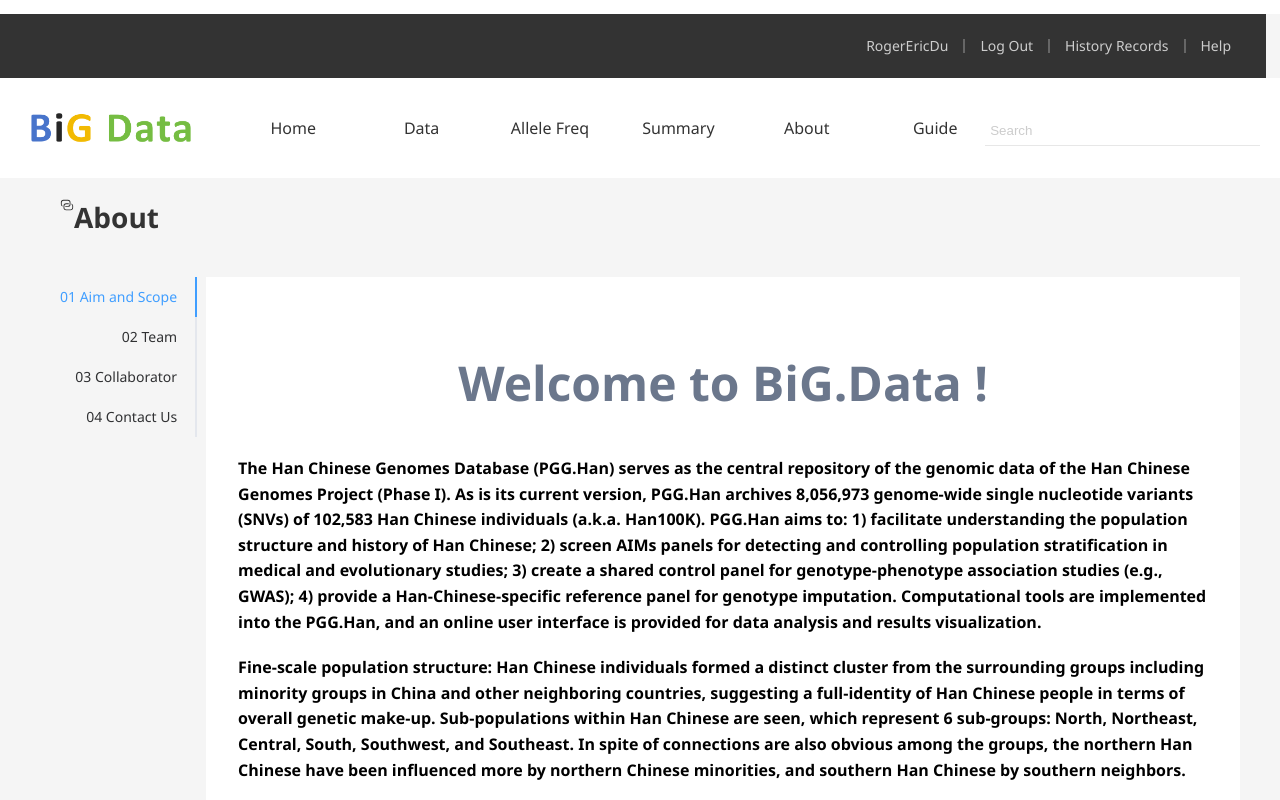
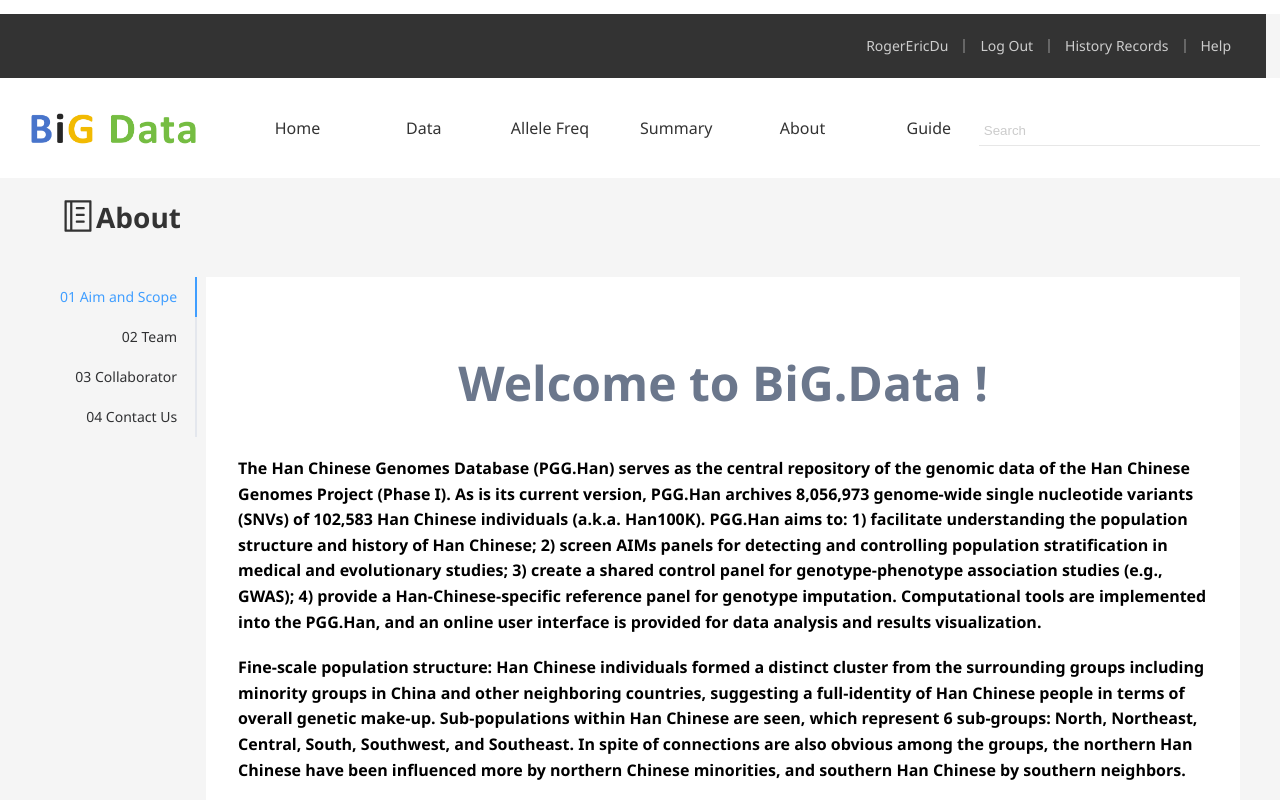
Before and after one commit to RogerEricDu/PGG.AF1M, a Vue app: page /about in a window 1280 px wide. Shown: the top 800 px of the page. Built offline with nearby package versions, Linux system fonts and the light colour scheme; no server answers.

Commit message:
修改了路由名称，调整title样式

```diff
--- a/src/components/LayoutHeader.vue
+++ b/src/components/LayoutHeader.vue
@@ -11,8 +11,8 @@
       <ul class="app-header-nav">
         <li class="home"><RouterLink to="/">Home</RouterLink></li>
         <li> <RouterLink to="/data">Data</RouterLink> </li>
-        <li> <RouterLink to="/gene">Allele Freq</RouterLink> </li>
-        <li> <RouterLink to="/snps">Summary</RouterLink> </li>
+        <li> <RouterLink to="/allelefreq">Allele Freq</RouterLink> </li>
+        <li> <RouterLink to="/summary">Summary</RouterLink> </li>
         <li> <RouterLink to="/about">About</RouterLink> </li>
         <li> <RouterLink to="/guide">Guide</RouterLink> </li>
       </ul>
@@ -47,7 +47,7 @@
   }
 
   .app-header-nav {
-    width: 850px;
+    width: 820px;
     display: flex;
     padding-left: 40px;
     justify-content: space-between;
--- a/src/components/LayoutSticky.vue
+++ b/src/components/LayoutSticky.vue
@@ -65,7 +65,7 @@ const { y } = useScroll(window)
 }
 
 .app-header-nav {
-    width: 850px;
+    width: 800px;
     display: flex;
     padding-left: 40px;
     justify-content: space-between;
--- a/src/views/About/index.vue
+++ b/src/views/About/index.vue
@@ -10,7 +10,7 @@ const tabPosition = ref('left')
 <template>
   <div class="page-container">
     <div class="about-container">
-      <el-icon><Connection /></el-icon>
+      <el-icon class="memo-icon"><Memo /></el-icon>
       <h1>About</h1>
     </div>
     <div class="content-container">
@@ -40,6 +40,10 @@ const tabPosition = ref('left')
 .content-container{
   flex: 1;
 }
+.memo-icon{
+  border:black;
+  font-size: 36px;
+}
 
 .demo-tabs {
   margin-top: 20px; /* 调整标签页与上方内容的距离 */
--- a/src/views/Guide/index.vue
+++ b/src/views/Guide/index.vue
@@ -10,15 +10,14 @@ const tabPosition = ref('left')
 <template>
   <div class="guide-page-container">
     <div class="guide-container">
-      <el-icon><Connection /></el-icon><h1>Guide</h1>
+      <el-icon class="guide-icon1"><EditPen /></el-icon><h1>Guide</h1>
 
     </div>
     <div class="guide-content-container">
       <el-tabs :tab-position="tabPosition" class="demo-tabs">
-        <el-tab-pane label="01 Aim and Scope"><FAQ></FAQ></el-tab-pane>
-        <el-tab-pane label="02 Team"></el-tab-pane>
-        <el-tab-pane label="03 Collaborator"></el-tab-pane>
-        <el-tab-pane label="04 Contact Us"></el-tab-pane>
+        <el-tab-pane label="01 Database"><FAQ></FAQ></el-tab-pane>
+        <el-tab-pane label="02 Analysis"></el-tab-pane>
+        <el-tab-pane label="03 FAQ"></el-tab-pane>
       </el-tabs>
     </div>
   </div>
@@ -40,6 +39,10 @@ const tabPosition = ref('left')
 .guide-content-container{
   flex: 1;
 }
+.guide-icon1{
+  border:black;
+  font-size: 36px;
+}
 
 .demo-tabs {
   margin-top: 20px; /* 调整标签页与上方内容的距离 */
```
Also changed, not shown: src/router/index.js (+6 -6 lines), src/views/AlleleFreq/components/GeneTable.vue (renamed from src/views/Gene/components/GeneTable.vue), src/views/AlleleFreq/index.vue (renamed from src/views/Gene/index.vue), src/views/Summary/index.vue (renamed from src/views/SNPs/index.vue).
